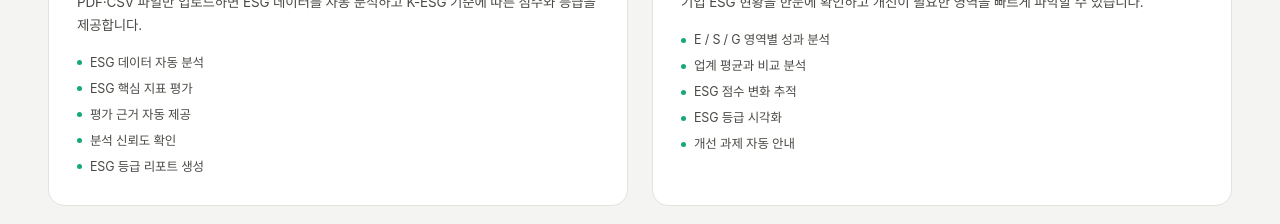
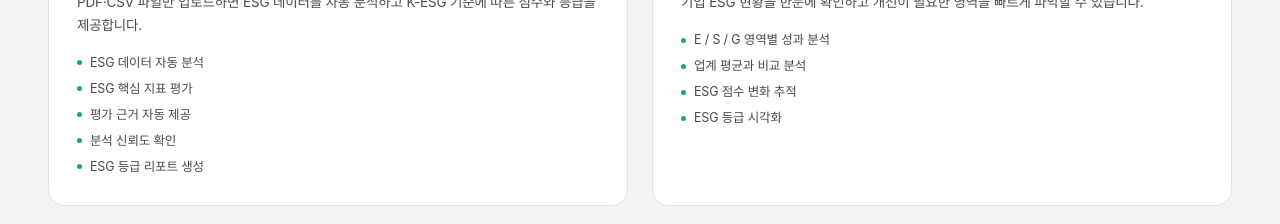
Before and after one commit to dmstj0322/ESG-platform, a React (Vite) app in the folder esg-platform-ui/: page / in a window 1280 px wide. Shown: the part 1100-1324 px from the top of the page. Built offline with nearby package versions, Linux system fonts and the light colour scheme; a web font is replaced by a local one.

Commit message:
comment out the code

```diff
--- a/esg-platform-ui/src/pages/LandingPage.jsx
+++ b/esg-platform-ui/src/pages/LandingPage.jsx
@@ -1313,7 +1313,7 @@
             <div className="eco-fgrid">
               {[
                 { ico: '🔎', title: 'ESG 분석 엔진', desc: 'PDF·CSV 파일만 업로드하면 ESG 데이터를 자동 분석하고 K-ESG 기준에 따른 점수와 등급을 제공합니다.', bullets: ['ESG 데이터 자동 분석', 'ESG 핵심 지표 평가', '평가 근거 자동 제공', '분석 신뢰도 확인', 'ESG 등급 리포트 생성'] },
-                { ico: '📊', title: 'ESG 분석 대시보드', desc: '기업 ESG 현황을 한눈에 확인하고 개선이 필요한 영역을 빠르게 파악할 수 있습니다.', bullets: ['E / S / G 영역별 성과 분석', '업계 평균과 비교 분석', 'ESG 점수 변화 추적', 'ESG 등급 시각화', '개선 과제 자동 안내'] },
+                { ico: '📊', title: 'ESG 분석 대시보드', desc: '기업 ESG 현황을 한눈에 확인하고 개선이 필요한 영역을 빠르게 파악할 수 있습니다.', bullets: ['E / S / G 영역별 성과 분석', '업계 평균과 비교 분석', 'ESG 점수 변화 추적', 'ESG 등급 시각화'] },
                 { ico: '🤝', title: 'ESG 참여 커뮤니티', desc: '임직원의 ESG 활동을 공유하고 참여를 유도하여 조직 내 ESG 문화를 확산합니다.', bullets: ['ESG 활동 인증 및 공유', '참여 실적 자동 적립', '사회(S) 지표와 자동 연계', '임직원 참여 현황 관리', 'ESG 문화 확산 지원'] },
                 { ico: '🎁', title: 'ESG 리워드 마켓', desc: 'ESG 활동으로 획득한 포인트를 다양한 리워드로 교환하여 지속적인 참여를 유도합니다.', bullets: ['ESG 포인트 자동 적립', '친환경 리워드 교환', '문화·복지 상품 제공', '실시간 재고 관리', '참여 동기 부여 강화'] },
               ].map((f, i) => (
```
Also changed, not shown: 1 other file (tests, documents, lock files or other folders).
